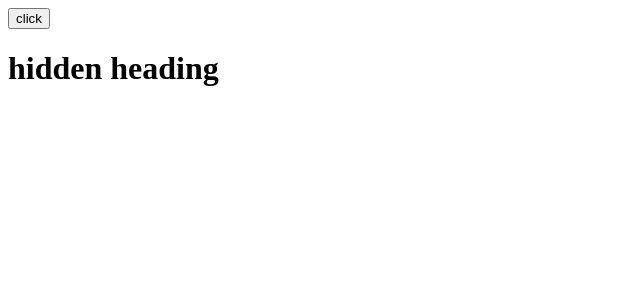
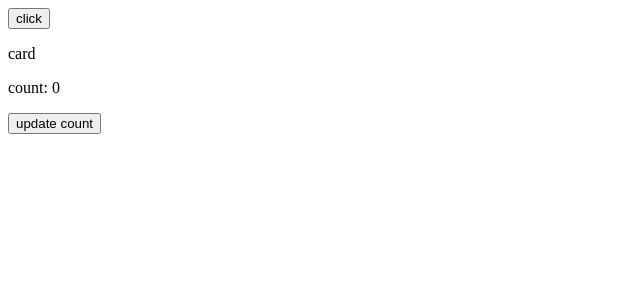
Before and after one commit to SamarjitSen/React-Code, a React (Vite) app: page / in a window 1280 px wide. Both pictures are taken after a click on the button "click". Shown: the top 300 px of the page, without its empty margins (0-640 px from the left). Built offline with nearby package versions, Linux system fonts and the light colour scheme.

Commit message:
react lifecycle with useeffect hook

```diff
--- a/src/App.jsx
+++ b/src/App.jsx
@@ -1,4 +1,5 @@
 import React from 'react';
+import Card from './components/card.component';
 
 function App() {
   const [isVisible, setIsVisible] = React.useState(false);
@@ -8,7 +9,7 @@ function App() {
   return (
     <>
       <button onClick={handleClick}>click</button>
-      {isVisible ? <h1>hidden heading</h1> : null}
+      {isVisible ? <Card /> : null}
     </>
   );
 }
--- /dev/null
+++ b/src/components/card.component.tsx
@@ -0,0 +1,29 @@
+import React from 'react';
+
+const Card = () => {
+  const [count, setCount] = React.useState(0);
+
+  // component lifecycle
+  React.useEffect(() => {
+    // mounting
+    console.log('mounting from useEffect');
+    // unmounting
+    return () => {
+      console.log('unmounting from useEffect');
+    };
+  }, [count]);
+
+  const handleCount = () => {
+    setCount(count + 1);
+  };
+
+  return (
+    <div>
+      <p>card</p>
+      <p>count: {count}</p>
+      <button onClick={handleCount}>update count</button>
+    </div>
+  );
+};
+
+export default Card;
--- a/src/main.jsx
+++ b/src/main.jsx
@@ -3,7 +3,7 @@ import ReactDOM from 'react-dom/client';
 import App from './App.jsx';
 
 ReactDOM.createRoot(document.getElementById('root')).render(
-  <React.StrictMode>
-    <App />
-  </React.StrictMode>
+  // <React.StrictMode>
+  <App />
+  // </React.StrictMode>
 );
```
